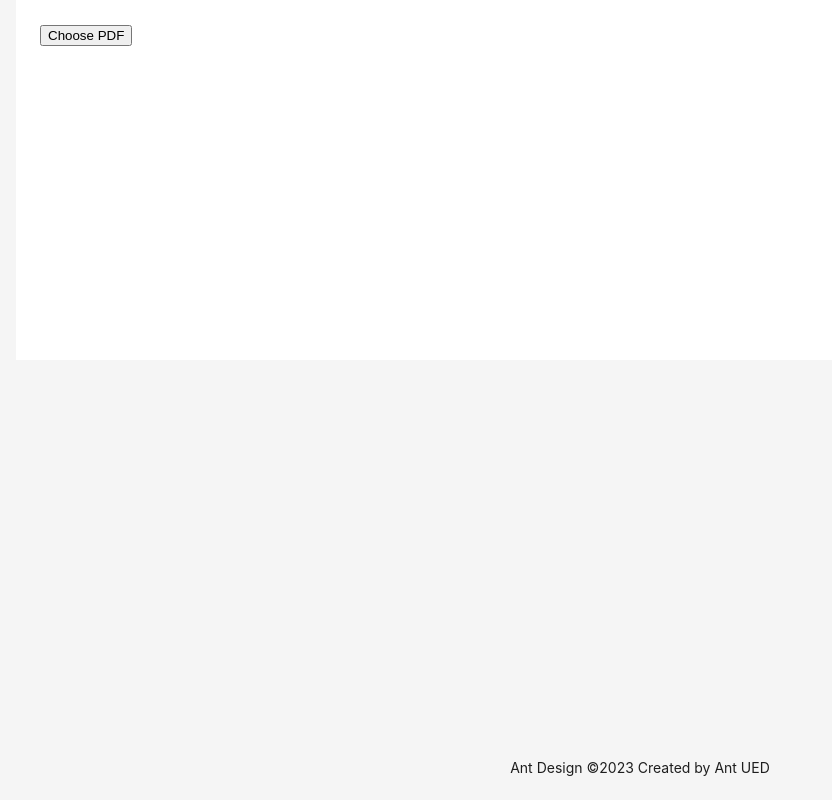
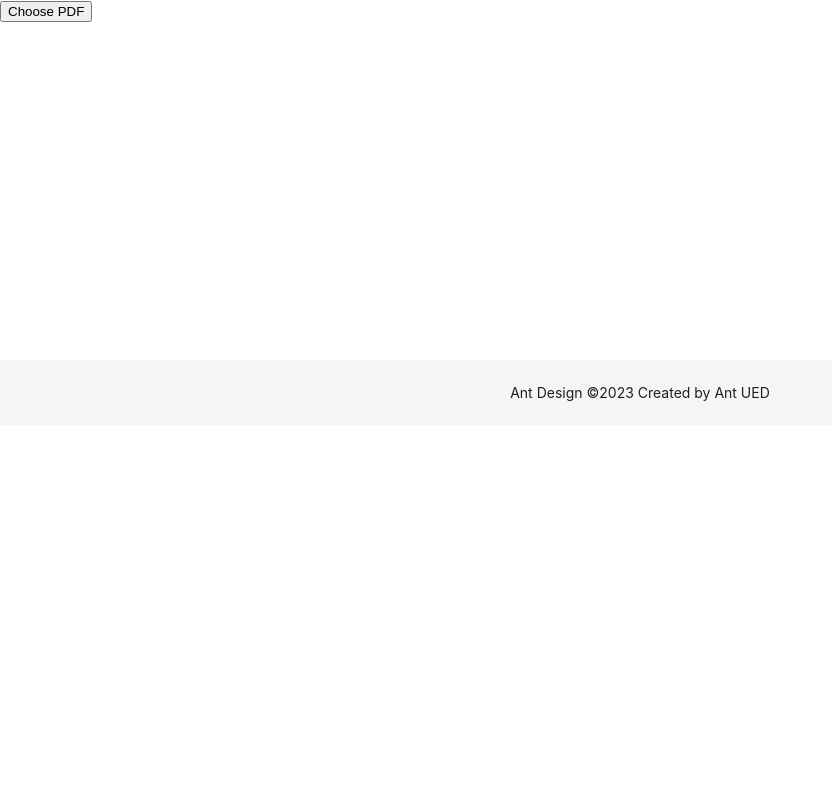
Before and after one commit to itl768/pdf-viewer-jap, a React (Create React App) app: page / in a window 1280 px wide. Shown: the whole page, without its empty margins (0-832 px from the left). Built offline with nearby package versions, Linux system fonts and the light colour scheme.

Commit message:
remove padding

```diff
--- a/src/App.tsx
+++ b/src/App.tsx
@@ -50,7 +50,7 @@ const App: React.FC = () => {
     }
   }
   return (
-    <Layout style={{ minHeight: "100vh" }}>
+    <>
       {/* <Sider
         collapsible
         collapsed={collapsed}
@@ -66,12 +66,10 @@ const App: React.FC = () => {
           onClick={(e) => setSelectedPage(e.key)}
         />
       </Sider> */}
-      <Layout>
       {/* <Header style={{ padding: 0, background: colorBgContainer }} /> */}
-        <Content style={{ margin: "0 16px" }}>
+      <Content>
         <div
           style={{
-              padding: 24,
             minHeight: 360,
             background: colorBgContainer,
           }}
@@ -82,8 +80,7 @@ const App: React.FC = () => {
       <Footer style={{ textAlign: "center" }}>
         Ant Design ©2023 Created by Ant UED
       </Footer>
-      </Layout>
-    </Layout>
+    </>
   );
 };
 
--- a/src/components/PdfViewer.tsx
+++ b/src/components/PdfViewer.tsx
@@ -188,7 +188,6 @@ export const PdfViewer: React.FC = () => {
               onLoadSuccess={onDocumentLoadSuccess}
             >
               <Page
-                width={600}
                 pageNumber={pageNumberInit}
                 renderAnnotationLayer={false}
               />
```
Lines whose indentation alone changed are shown as unchanged.
